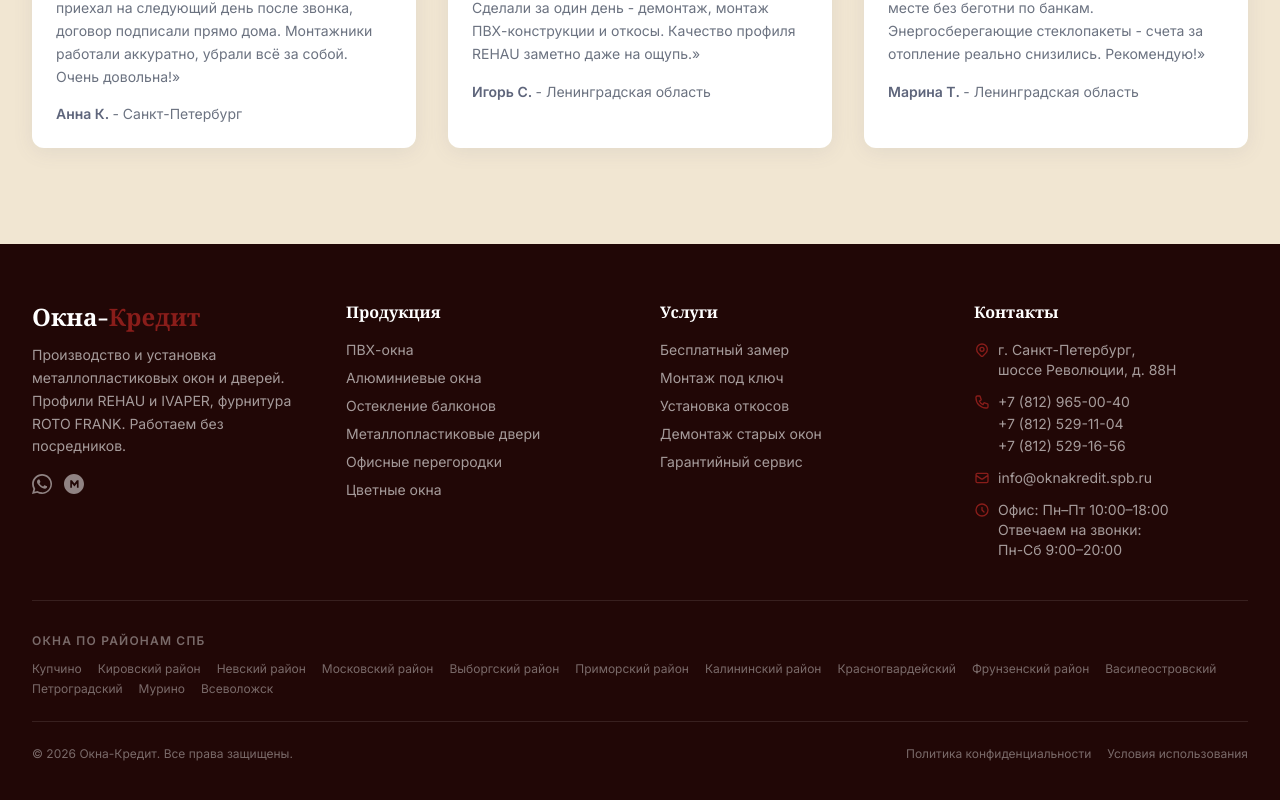
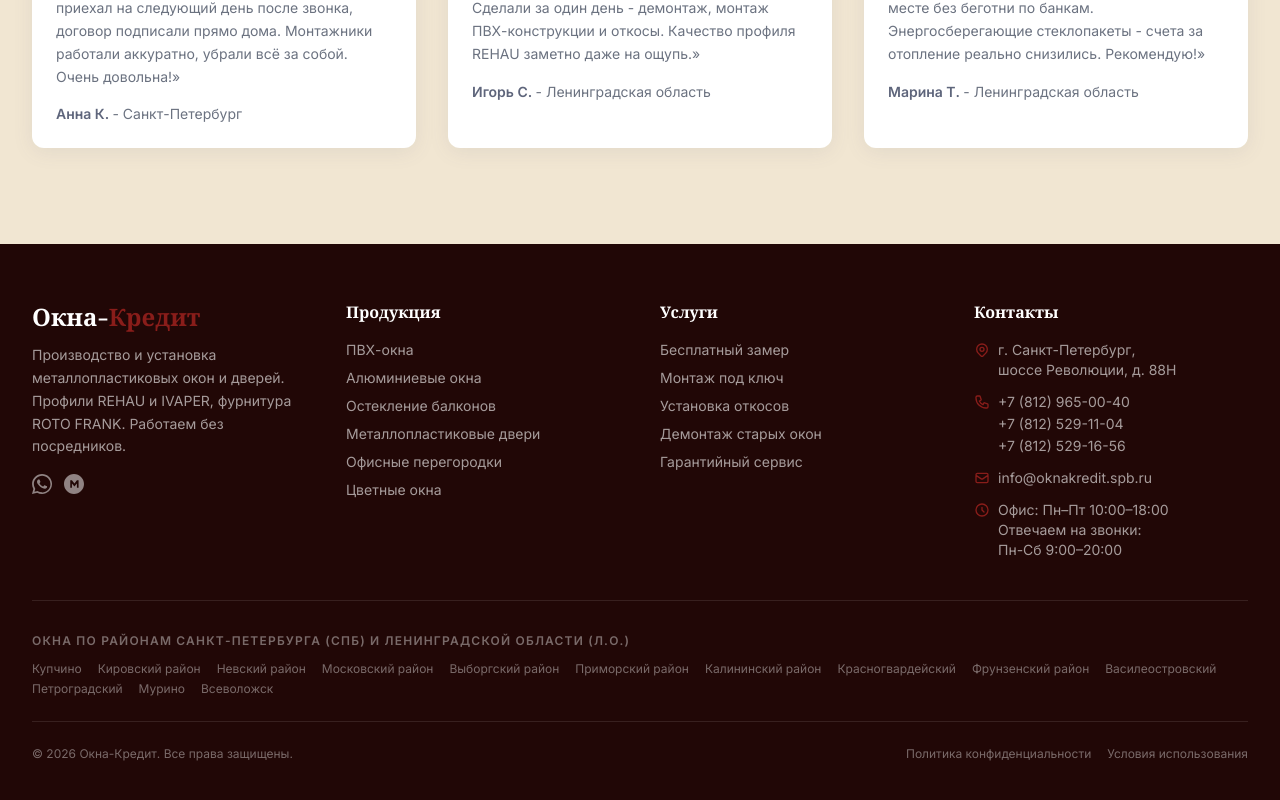
Before and after one commit to rkmartin0106/OknaKredit, a Next.js app: page / in a window 1280 px wide. Shown: the part 4833-5633 px from the top of the page. Built offline with nearby package versions, Linux system fonts and the light colour scheme.

Commit message:
Expand footer districts heading to name SPb and Leningrad Oblast fully
Co-Authored-By: Claude Sonnet 5 <noreply@anthropic.com>

```diff
--- a/src/components/Footer.tsx
+++ b/src/components/Footer.tsx
@@ -103,7 +103,7 @@ export default function Footer() {
 
         {/* SEO Internal links - районы СПб */}
         <div className="border-t border-white/10 mt-10 pt-8">
-          <p className="text-xs text-white/40 mb-3 uppercase tracking-widest font-semibold">Окна по районам СПб</p>
+          <p className="text-xs text-white/40 mb-3 uppercase tracking-widest font-semibold">Окна по районам Санкт-Петербурга (СПб) и Ленинградской области (Л.О.)</p>
           <div className="flex flex-wrap gap-x-4 gap-y-1 text-xs text-white/40">
             {[
               ["Купчино", "/okna/kupchino"],
```
